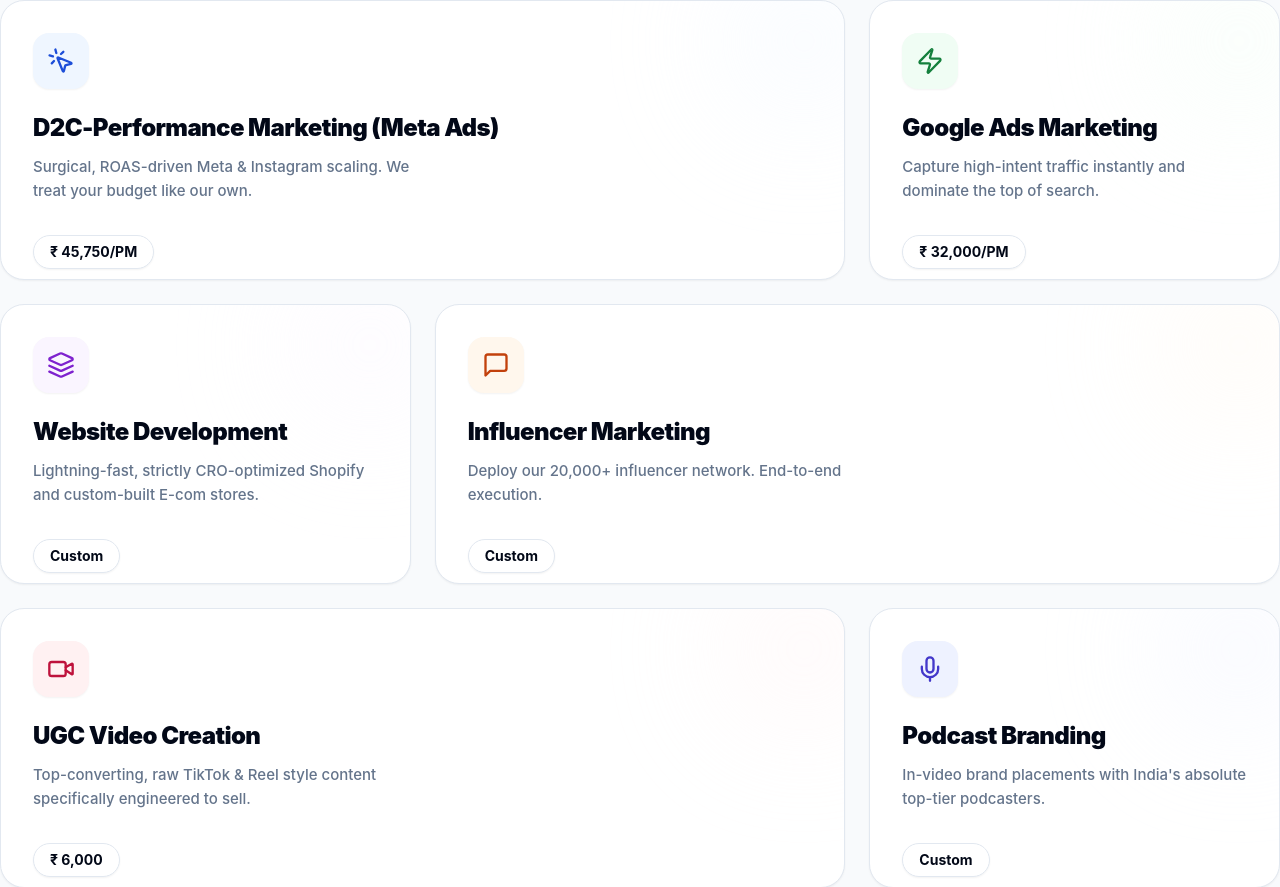
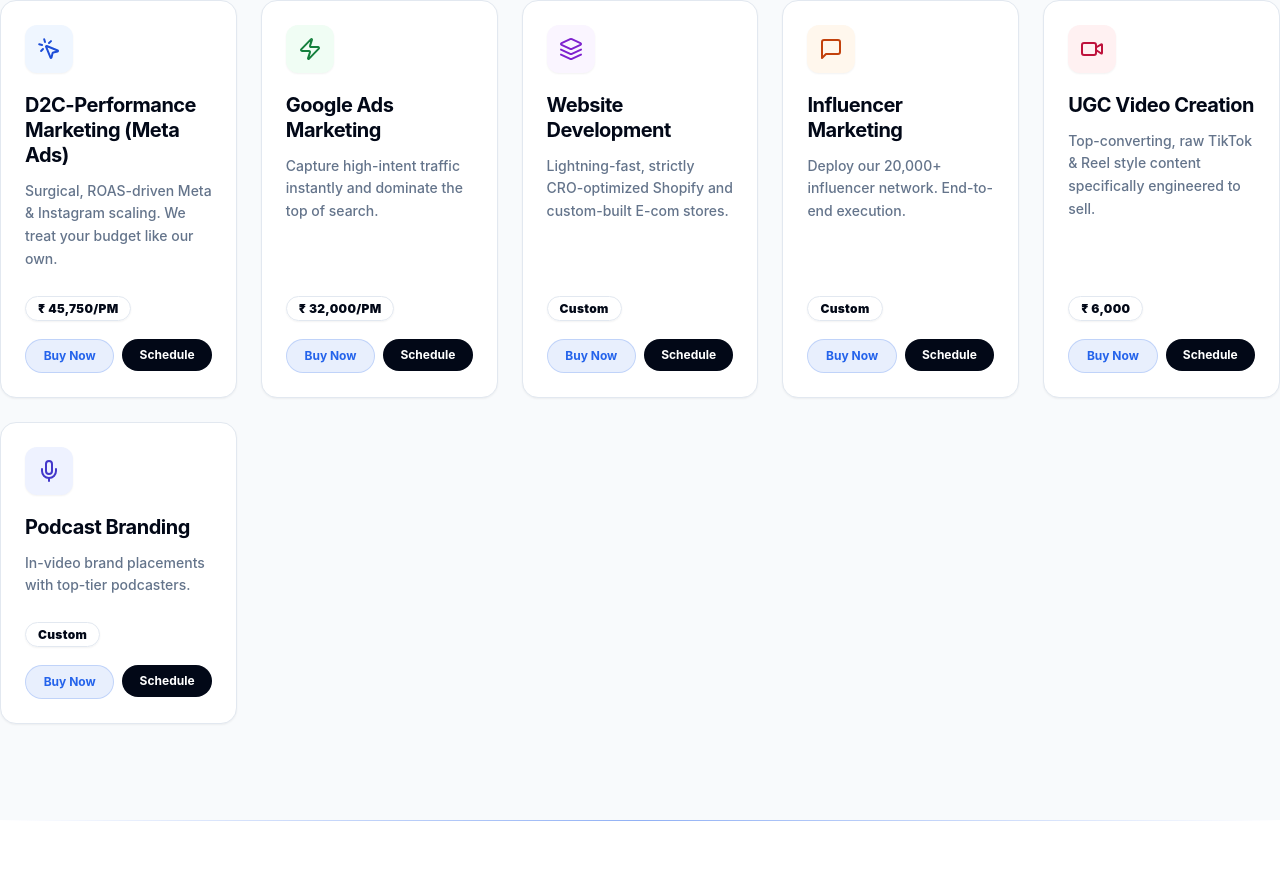
Before and after one commit to omhastagcreator-max/hastag-web, a React (Vite) app: page / in a window 1280 px wide. Shown: the part 5193-6080 px from the top of the page. Built offline with nearby package versions, Linux system fonts and the light colour scheme; the HTML template or start-up script is replaced by a standard one.

Commit message:
feat: phase 9 complete - unify products into 5-col services grid & fixed whatsapp sizing

```diff
--- a/src/components/ServicesGrid.tsx
+++ b/src/components/ServicesGrid.tsx
@@ -46,9 +46,8 @@ const services = [
   {
     icon: Mic,
     title: "Podcast Branding",
-    desc: "In-video brand placements with India's absolute top-tier podcasters.",
+    desc: "In-video brand placements with top-tier podcasters.",
     price: "Custom",
-    span: "col-span-1 md:col-span-1 lg:col-span-1",
     color: "bg-indigo-50 border-indigo-100 text-indigo-700",
   },
 ];
@@ -67,7 +66,7 @@ const ServicesGrid = () => {
           </p>
         </div>
 
-        <div className="grid grid-cols-1 md:grid-cols-3 lg:grid-cols-3 gap-6 auto-rows-[280px]">
+        <div className="grid grid-cols-1 sm:grid-cols-2 md:grid-cols-3 lg:grid-cols-4 xl:grid-cols-5 gap-6">
           {services.map((service, index) => (
             <motion.div
               key={index}
@@ -75,30 +74,36 @@ const ServicesGrid = () => {
               whileInView={{ opacity: 1, y: 0 }}
               viewport={{ once: true }}
               transition={{ delay: index * 0.1, duration: 0.5 }}
-              className={`group relative flex flex-col justify-between bg-card rounded-3xl p-8 border border-border shadow-sm hover:shadow-xl transition-all duration-300 overflow-hidden ${service.span}`}
+              className={`group flex flex-col bg-card rounded-2xl p-6 border border-border shadow-sm hover:shadow-card-hover transition-all duration-300 relative overflow-hidden`}
             >
-              {/* Decorative Subtle Background */}
-              <div className={`absolute -right-10 -top-10 w-40 h-40 rounded-full blur-[60px] opacity-40 transition-opacity group-hover:opacity-70 ${service.color.split(' ')[0]}`}></div>
-
-              <div className="relative z-10">
-                <div className={`w-14 h-14 rounded-2xl flex items-center justify-center mb-6 shadow-sm ${service.color}`}>
-                  <service.icon className="w-7 h-7" />
+              <div className="flex-1 z-10">
+                <div className={`w-12 h-12 rounded-xl flex items-center justify-center mb-5 shadow-sm ${service.color}`}>
+                  <service.icon className="w-6 h-6" />
                 </div>
-                <h3 className="text-2xl font-black text-foreground mb-3 leading-tight tracking-tight">
+                <h3 className="text-xl font-bold text-foreground mb-3 leading-tight tracking-tight">
                   {service.title}
                 </h3>
-                <p className="text-muted-foreground font-medium text-[15px] leading-relaxed max-w-sm">
+                <p className="text-muted-foreground text-sm font-medium leading-relaxed mb-6">
                   {service.desc}
                 </p>
               </div>
 
-              <div className="relative z-10 mt-8 flex items-center justify-between">
-                <span className="bg-background border border-border px-4 py-1.5 rounded-full text-sm font-bold shadow-sm">
-                  {service.price}
-                </span>
-                <a href="/#audit-form" className="text-primary font-bold hover:underline flex items-center gap-1 opacity-0 group-hover:opacity-100 transition-opacity -translate-x-4 group-hover:translate-x-0 transform duration-300">
-                  Schedule Call &rarr;
-                </a>
+              <div className="z-10 mt-auto flex flex-col gap-3">
+                <div className="mb-2">
+                  <span className="bg-background border border-border px-3 py-1 rounded-full text-xs font-black shadow-sm tracking-wide">
+                    {service.price}
+                  </span>
+                </div>
+                <div className="grid grid-cols-2 gap-2">
+                  <button className="bg-primary/10 hover:bg-primary text-primary hover:text-white py-2 rounded-lg text-xs font-bold transition-colors border border-primary/20 hover:border-primary">
+                    Buy Now
+                  </button>
+                  <a href="https://calendly.com/domsco-tech/30min?month=2026-03" target="_blank" rel="noreferrer" className="block w-full">
+                    <button className="w-full bg-foreground hover:bg-foreground/90 text-background py-2 rounded-lg text-xs font-bold transition-colors">
+                      Schedule
+                    </button>
+                  </a>
+                </div>
               </div>
             </motion.div>
           ))}
--- a/src/components/WhatsAppTestimonials.tsx
+++ b/src/components/WhatsAppTestimonials.tsx
@@ -44,7 +44,7 @@ const WhatsAppTestimonials = () => {
 
           {/* Right Column: Screenshot Slider */}
           <div className="order-1 lg:order-2 flex flex-col items-center">
-            <div className="relative w-full max-w-sm aspect-[9/16] bg-muted/10 rounded-[2rem] border-8 border-card shadow-2xl overflow-hidden mb-8">
+            <div className="relative w-full max-w-[400px] aspect-[9/16] bg-black rounded-3xl border-8 border-card shadow-2xl overflow-hidden mb-8">
               <AnimatePresence mode="wait">
                 <motion.img
                   key={currentIndex}
@@ -53,7 +53,7 @@ const WhatsAppTestimonials = () => {
                   animate={{ opacity: 1, x: 0 }}
                   exit={{ opacity: 0, x: -50 }}
                   transition={{ duration: 0.4, ease: "easeInOut" }}
-                  className="absolute inset-0 w-full h-full object-contain bg-muted/10 drop-shadow-xl"
+                  className="absolute inset-0 w-full h-full object-cover shadow-[inset_0_0_50px_rgba(0,0,0,0.5)]"
                   alt={`Proof ${currentIndex + 1}`}
                 />
               </AnimatePresence>
--- a/src/pages/Index.tsx
+++ b/src/pages/Index.tsx
@@ -44,23 +44,7 @@ const Index = () => (
       <GoogleReviews />
       <Testimonial />
       <Process />
-
-      {/* Products CTA Replacing Pricing */}
-      <section className="py-24 bg-primary/5 relative">
-        <div className="container-main text-center">
-          <h2 className="text-4xl md:text-5xl font-black mb-6 tracking-tight text-foreground">
-            Explore Our Premium Arsenal
-          </h2>
-          <p className="text-lg text-muted-foreground font-medium mb-10 max-w-2xl mx-auto">
-            Instead of standard pricing tiers, we offer proprietary D2C data packs, influencer lists, and advanced scaling audits right in our shop.
-          </p>
-          <Link to="/products">
-            <button className="bg-foreground text-background px-10 py-5 rounded-full text-lg font-bold shadow-xl hover:-translate-y-1 transition-all flex items-center justify-center mx-auto gap-3">
-              View All Products <ArrowRight className="w-5 h-5"/>
-            </button>
-          </Link>
-        </div>
-      </section>
+      <Process />
 
       <LeadForm />
       <FAQ />
```
